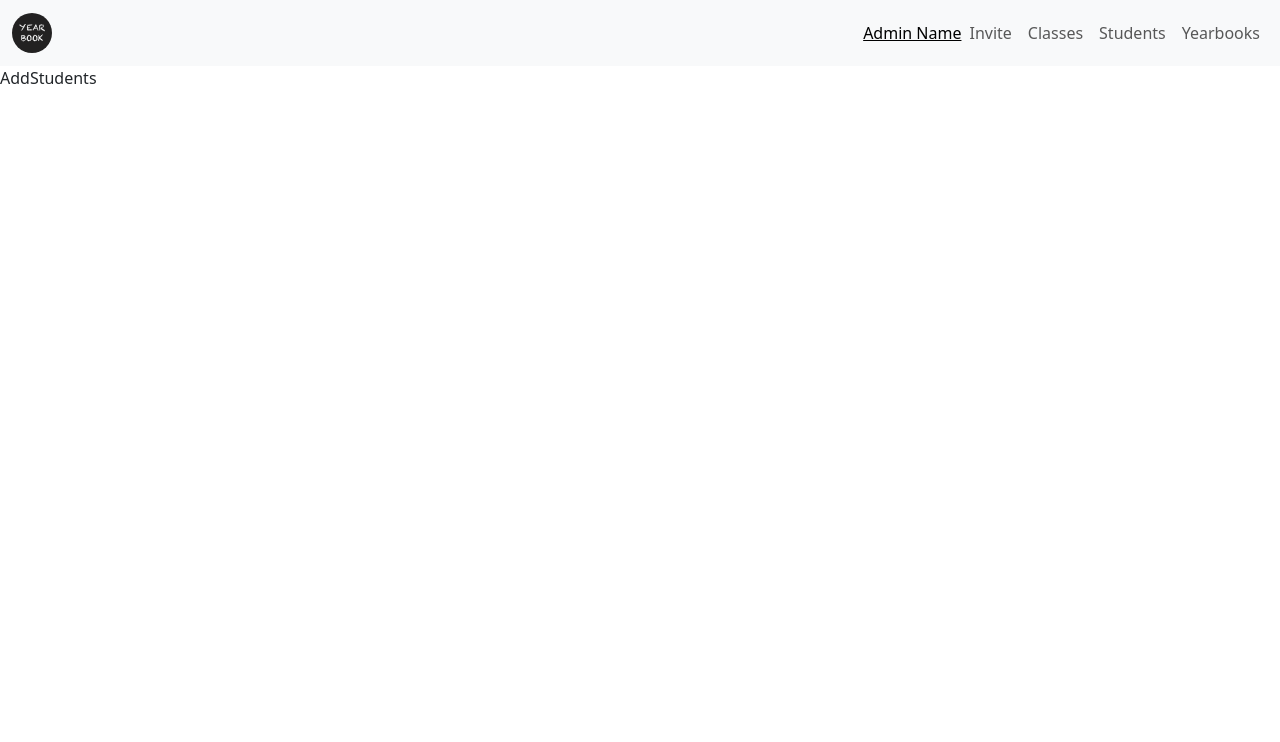
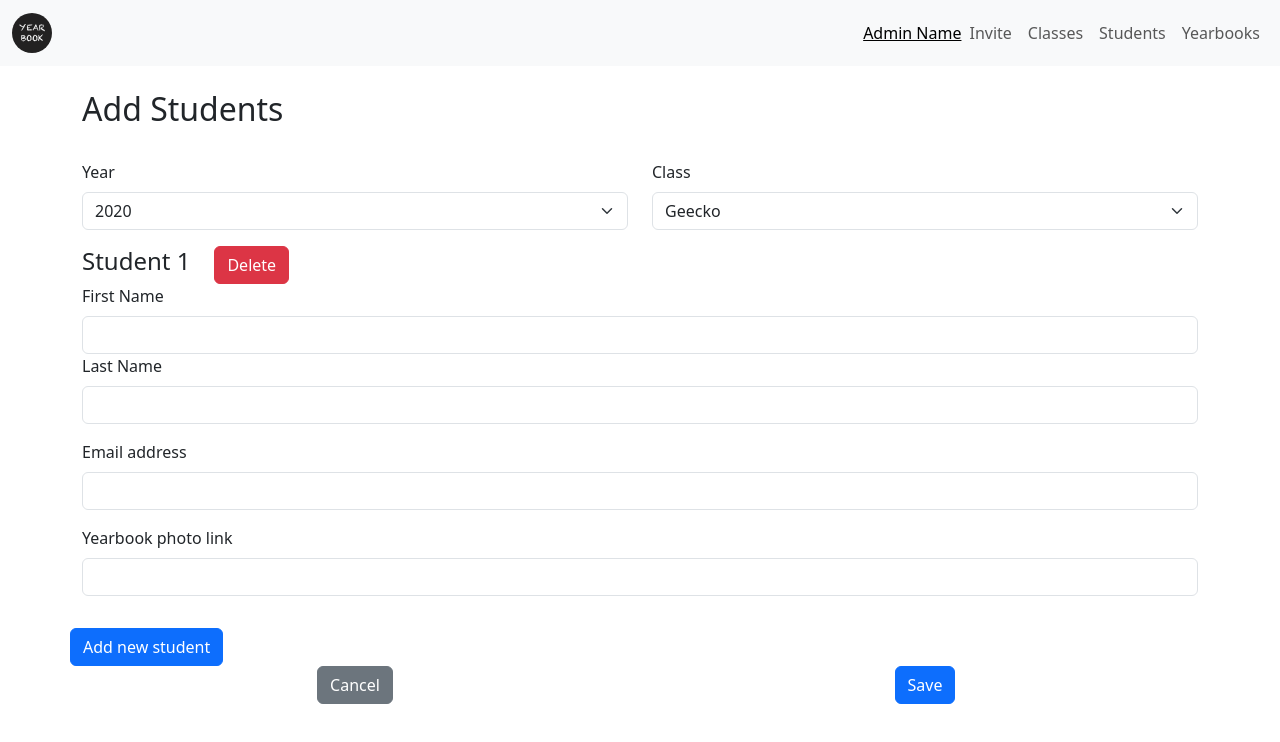
Before and after one commit to wenxpan/digital-yearbook-frontend, a React (Vite) app: page /account/invite in a window 1280 px wide. Shown: the top 742 px of the page. Built offline with nearby package versions, Linux system fonts and the light colour scheme.

Commit message:
handle add student in /invite

```diff
--- /dev/null
+++ b/src/components/AddStudentForm.jsx
@@ -0,0 +1,60 @@
+import React from "react"
+import Form from "react-bootstrap/Form"
+import Row from "react-bootstrap/Row"
+import Col from "react-bootstrap/Col"
+import Button from "react-bootstrap/Button"
+
+const AddStudentForm = ({ content, handleChange }) => {
+  return (
+    <>
+      <Row className="align-items-center">
+        <Col xs="auto">
+          <h4>Student 1</h4>
+        </Col>
+        <Col>
+          <Button variant="danger">Delete</Button>
+        </Col>
+      </Row>
+      <Row className="mb-3" xs={1}>
+        <Form.Group controlId="formFirstName">
+          <Form.Label>First Name</Form.Label>
+          <Form.Control
+            value={content.firstName}
+            onChange={(e) => handleChange({ firstName: e.target.value })}
+            type="text"
+          />
+        </Form.Group>
+
+        <Form.Group as={Col} controlId="formLastName">
+          <Form.Label>Last Name</Form.Label>
+          <Form.Control
+            value={content.lastName}
+            onChange={(e) => handleChange({ lastName: e.target.value })}
+            type="text"
+          />
+        </Form.Group>
+      </Row>
+      <Row className="mb-3">
+        <Form.Group as={Col} controlId="formEmail">
+          <Form.Label>Email address</Form.Label>
+          <Form.Control
+            value={content.email}
+            onChange={(e) => handleChange({ email: e.target.value })}
+            type="email"
+          />
+        </Form.Group>
+      </Row>
+      <Row className="mb-3">
+        <Form.Group controlId="formPhoto" className="mb-3">
+          <Form.Label>Yearbook photo link</Form.Label>
+          <Form.Control
+            onChange={(e) => handleChange({ photo: e.target.value })}
+            type="url"
+          />
+        </Form.Group>
+      </Row>
+    </>
+  )
+}
+
+export default AddStudentForm
--- a/src/pages/AddStudents.jsx
+++ b/src/pages/AddStudents.jsx
@@ -1,7 +1,124 @@
-import React from "react"
+import React, { useState, useContext } from "react"
+import Button from "react-bootstrap/Button"
+import Form from "react-bootstrap/Form"
+import Row from "react-bootstrap/Row"
+import Col from "react-bootstrap/Col"
+import Container from "react-bootstrap/Container"
+import { Link } from "react-router-dom"
+import UserContext from "../contexts/UserContext"
+import AddStudentForm from "../components/AddStudentForm"
 
 const AddStudents = () => {
-  return <div>AddStudents</div>
+  const { user } = useContext(UserContext)
+  const { isAdmin, isLoggedIn } = user
+
+  const years = [2020, 2021, 2022, 2023]
+  const classes = ["Geecko", "Salamander", "Kangaroo", "possum"]
+  const student = {
+    firstName: "1",
+    lastName: "1",
+    email: "1",
+    photo: "1"
+  }
+
+  const [classContent, setClassContent] = useState({
+    class: classes[0],
+    year: years[0]
+  })
+  const [students, setStudents] = useState([student])
+
+  function handleSave(e) {
+    e.preventDefault()
+    console.log(`class: ${classContent.class}, year: ${classContent.year}`)
+    console.log(students)
+  }
+
+  function handleClassChange(changed) {
+    setClassContent((prev) => ({ ...prev, ...changed }))
+  }
+
+  function handleStudentUpdate(id, changed) {
+    setStudents((prev) => ({ ...prev, ...changed }))
+  }
+
+  function handleAddStudent() {
+    setStudents((prev) => [
+      ...prev,
+      { firstName: "", lastName: "", email: "", photo: "" }
+    ])
+  }
+
+  return (
+    <>
+      <Container className="mt-4" fluid="md">
+        <Row>
+          <h1 className="fs-2">Add Students</h1>
+        </Row>
+        <Row className="mt-4">
+          <Form onSubmit={(e) => handleSave(e)}>
+            <Row className="mb-3" xs={1} md={2}>
+              <Form.Group as={Col} controlId="formYear">
+                <Form.Label>Year</Form.Label>
+                <Form.Select
+                  value={classContent.year}
+                  onChange={(e) => handleClassChange({ year: e.target.value })}
+                  disabled={isAdmin ? "" : "disabled"}
+                >
+                  {years.map((y) => (
+                    <option key={y}>{y}</option>
+                  ))}
+                </Form.Select>
+              </Form.Group>
+
+              <Form.Group as={Col} controlId="formClass">
+                <Form.Label>Class</Form.Label>
+                <Form.Select
+                  value={classContent.class}
+                  onChange={(e) => handleClassChange({ class: e.target.value })}
+                  disabled={isAdmin ? "" : "disabled"}
+                >
+                  {classes.map((y) => (
+                    <option key={y}>{y}</option>
+                  ))}
+                </Form.Select>
+              </Form.Group>
+            </Row>
+            {students.map((s) => (
+              <AddStudentForm content handleStudentUpdate />
+            ))}
+            <Row xs="auto">
+              <Button variant="primary" onClick={handleAddStudent}>
+                Add new student
+              </Button>
+            </Row>
+            <Row className="text-center">
+              <Col>
+                <Button variant="secondary" as={Link} to="/account/">
+                  Cancel
+                </Button>
+              </Col>
+              <Col>
+                <Button variant="primary" type="submit">
+                  Save
+                </Button>
+              </Col>
+            </Row>
+          </Form>
+        </Row>
+      </Container>
+    </>
+  )
 }
 
+//TODO: explore upload file and post to database
+const uploadPhoto = (
+  <Form.Group controlId="formFile" className="mb-3">
+    <Form.Label>Upload yearbook photo</Form.Label>
+    <Form.Control
+      onChange={(e) => handleChange({ photo: e.target.files[0] })}
+      type="file"
+    />
+  </Form.Group>
+)
+
 export default AddStudents
--- a/src/pages/UpdateProfile.jsx
+++ b/src/pages/UpdateProfile.jsx
@@ -8,6 +8,8 @@ import { Link } from "react-router-dom"
 import UserContext from "../contexts/UserContext"
 
 const UpdateProfile = () => {
+  //TODO: add upload photo section for admin
+
   const { user } = useContext(UserContext)
   const { isAdmin, isLoggedIn } = user
 
```
